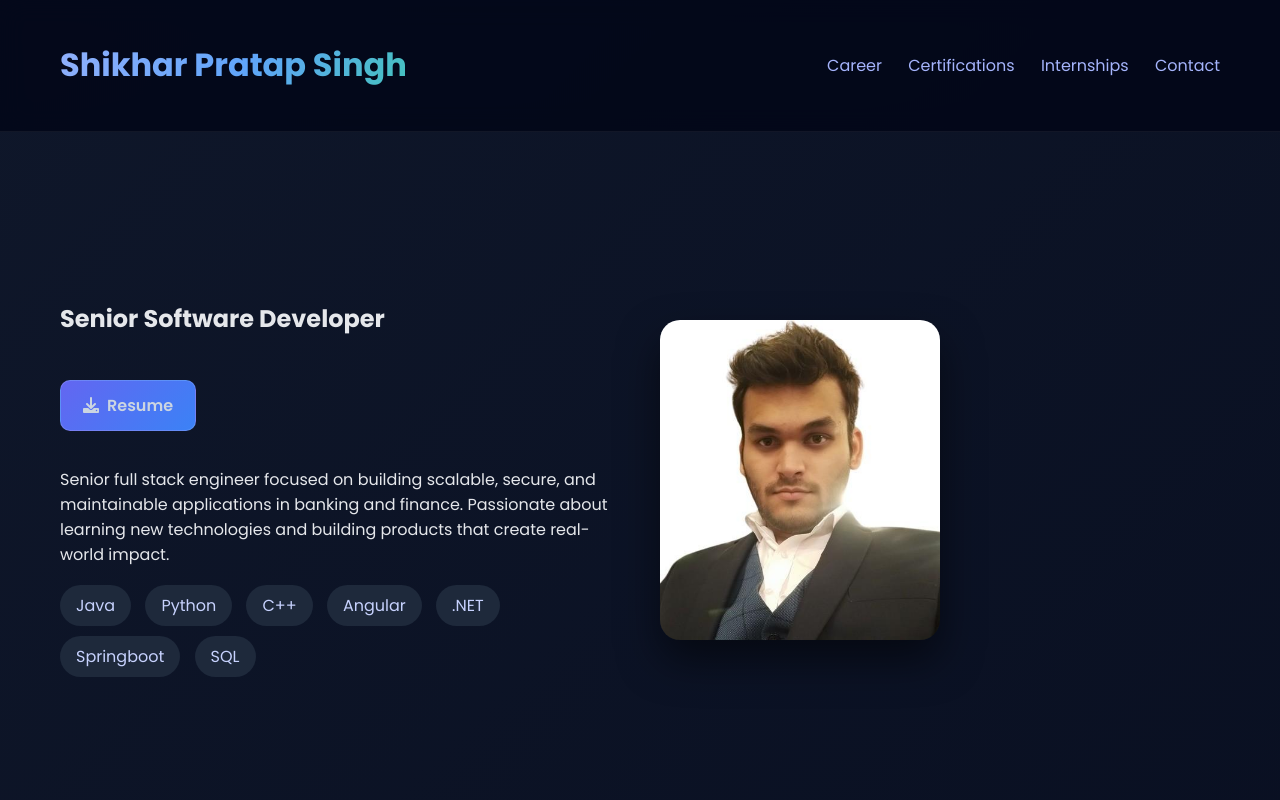
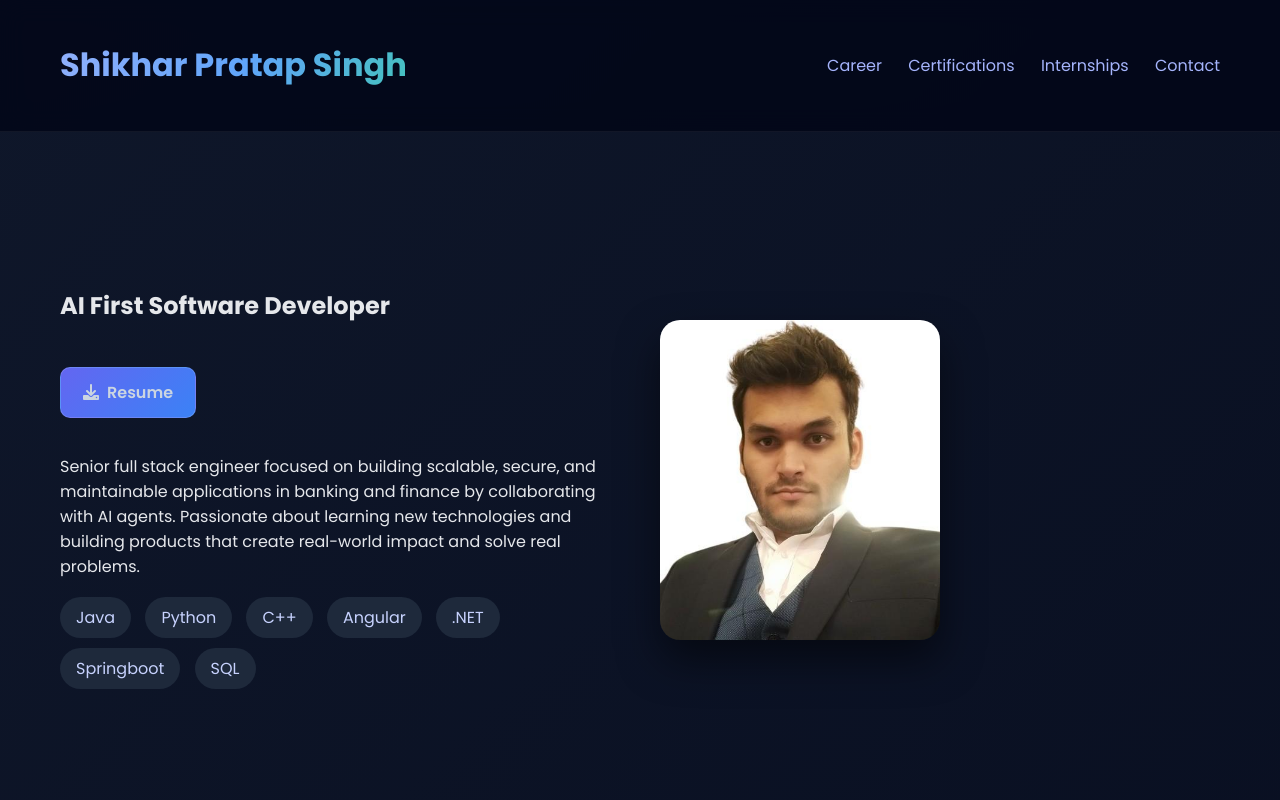
Before and after one commit to Glitchrex/static-simple-portfolio, a plain HTML site: page index.html in a window 1280 px wide. Shown: the top 800 px of the page. Drawn offline with Linux system fonts and the light colour scheme.

Commit message:
Update index.html Description

```diff
--- a/index.html
+++ b/index.html
@@ -208,14 +208,14 @@
 
 <section class="hero">
   <div>
-    <h2>Senior Software Developer</h2>
+    <h2>AI First Software Developer</h2>
 
     <a class="secondary-btn" href="resume.pdf" download style="margin-bottom: 20px; display: inline-block;"><i class="fas fa-download" style="margin-right: 8px;"></i>Resume</a>
 
     <p>
       Senior full stack engineer focused on building scalable, secure, and maintainable
-      applications in banking and finance. Passionate about learning new technologies
-      and building products that create real-world impact.
+      applications in banking and finance by collaborating with AI agents. Passionate about learning new technologies
+      and building products that create real-world impact and solve real problems.
     </p>
 
 
```
